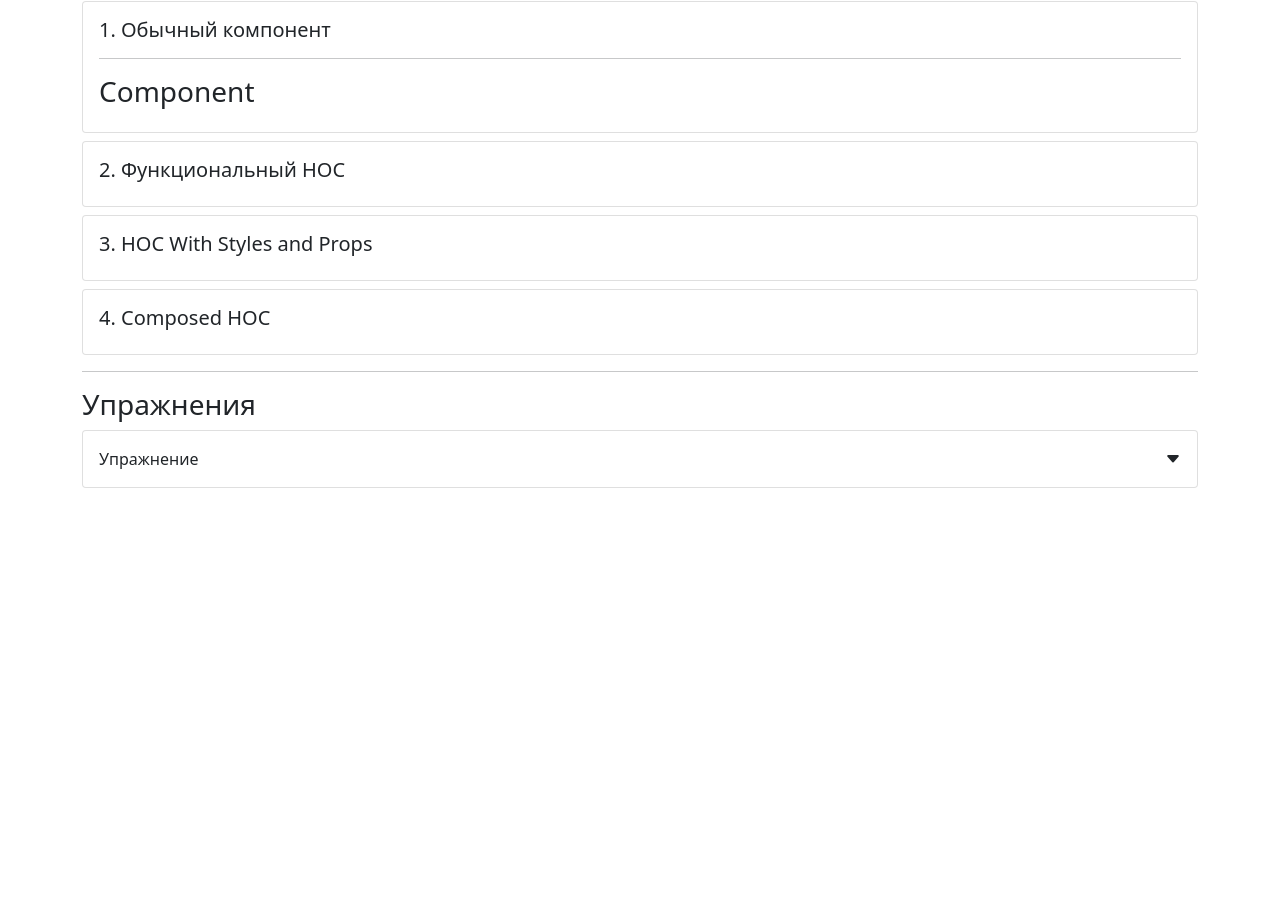
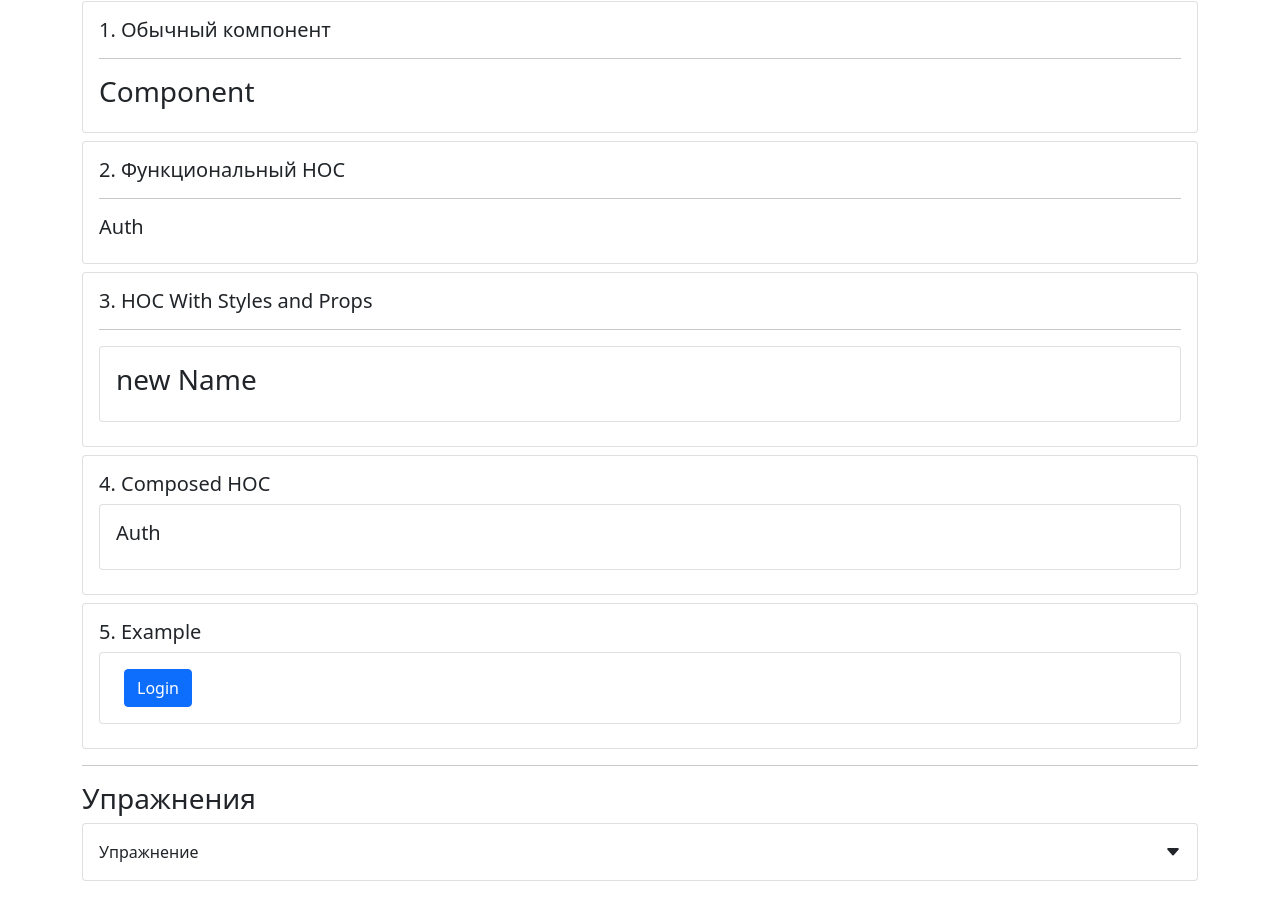
Before and after one commit to marxt2016/react_dec, a React (Create React App) app: page /hoc in a window 1280 px wide. Shown: the part 334-1254 px from the top of the page. Before the commit the page ends 890 px from the top, so only its background shows below. Built offline with nearby package versions, Linux system fonts and the light colour scheme.

Commit message:
HOC exercise

```diff
--- a/src/app/components/examples/hoc/hocExample.jsx
+++ b/src/app/components/examples/hoc/hocExample.jsx
@@ -1,10 +1,19 @@
 import React from "react";
 import Component from "./someComponent";
+import withLogin from "./withLogin";
 
 import CardWrapper from "../../common/Card";
 import SmallTitle from "../../common/typografy/smallTitle";
 import Divider from "../../common/divider";
+import withPropsStyles from "./withPropsStyles";
+import SimpleComponenet from "./simpleComponent";
+import WithLoginLogout from "./withLoginLogout";
+
 const HOCExample = () => {
+    const ComponentWithAuth = withLogin(Component);
+    const ComponentWithPropsStyles = withPropsStyles(Component);
+    const NewComponent = withPropsStyles(ComponentWithAuth);
+    const Simple = WithLoginLogout(SimpleComponenet);
     return (
         <>
             <CardWrapper>
@@ -14,12 +23,21 @@ const HOCExample = () => {
             </CardWrapper>
             <CardWrapper>
                 <SmallTitle>2. Функциональный HOC</SmallTitle>
+                <Divider />
+                <ComponentWithAuth />
             </CardWrapper>
             <CardWrapper>
                 <SmallTitle>3. HOC With Styles and Props</SmallTitle>
+                <Divider />
+                <ComponentWithPropsStyles />
             </CardWrapper>
             <CardWrapper>
                 <SmallTitle>4. Composed HOC</SmallTitle>
+                <NewComponent />
+            </CardWrapper>
+            <CardWrapper>
+                <SmallTitle>5. Example</SmallTitle>
+                <Simple />
             </CardWrapper>
         </>
     );
--- /dev/null
+++ b/src/app/components/examples/hoc/simpleComponent.jsx
@@ -0,0 +1,25 @@
+import React from "react";
+import PropTypes from "prop-types";
+
+const SimpleComponenet = ({ onLogin, onLogout, isAuth }) => {
+    return (
+        <>
+            {isAuth ? (
+                <button onClick={onLogout} className="btn btn-primary mx-2">
+                    Logout
+                </button>
+            ) : (
+                <button onClick={onLogin} className="btn btn-primary mx-2">
+                    Login
+                </button>
+            )}
+        </>
+    );
+};
+SimpleComponenet.propTypes = {
+    onLogin: PropTypes.func,
+    onLogout: PropTypes.func,
+    isAuth: PropTypes.bool
+};
+
+export default SimpleComponenet;
--- /dev/null
+++ b/src/app/components/examples/hoc/withLogin.jsx
@@ -0,0 +1,13 @@
+import React from "react";
+import SmallTitle from "../../common/typografy/smallTitle";
+
+const withLogin = (Component) => (props) => {
+    const isLogin = localStorage.getItem("auth");
+    return (
+        <>
+            {isLogin ? <Component {...props} /> : <SmallTitle>Auth</SmallTitle>}
+        </>
+    );
+};
+
+export default withLogin;
--- /dev/null
+++ b/src/app/components/examples/hoc/withLoginLogout.jsx
@@ -0,0 +1,30 @@
+import React, { useState } from "react";
+import CardWrapper from "../../common/Card";
+
+const WithLoginLogout = (Component) => (props) => {
+    const [isAuth, setIsAuth] = useState(false);
+    const isAuthCheck = () => {
+        return localStorage.getItem("user") && true;
+    };
+
+    const onLogin = () => {
+        localStorage.setItem("user", "John");
+        setIsAuth(isAuthCheck());
+    };
+    const onLogout = () => {
+        localStorage.removeItem("user");
+        setIsAuth(isAuthCheck());
+    };
+    return (
+        <CardWrapper>
+            <Component
+                {...props}
+                isAuth={isAuth}
+                onLogin={onLogin}
+                onLogout={onLogout}
+            />
+        </CardWrapper>
+    );
+};
+
+export default WithLoginLogout;
--- /dev/null
+++ b/src/app/components/examples/hoc/withPropsStyles.jsx
@@ -0,0 +1,11 @@
+import React from "react";
+import CardWrapper from "../../common/Card";
+const withPropsStyles = (Component) => (props) => {
+    return (
+        <CardWrapper>
+            <Component {...props} name="new Name" />
+        </CardWrapper>
+    );
+};
+
+export default withPropsStyles;
```
Also changed, not shown: .eslintrc.js.
